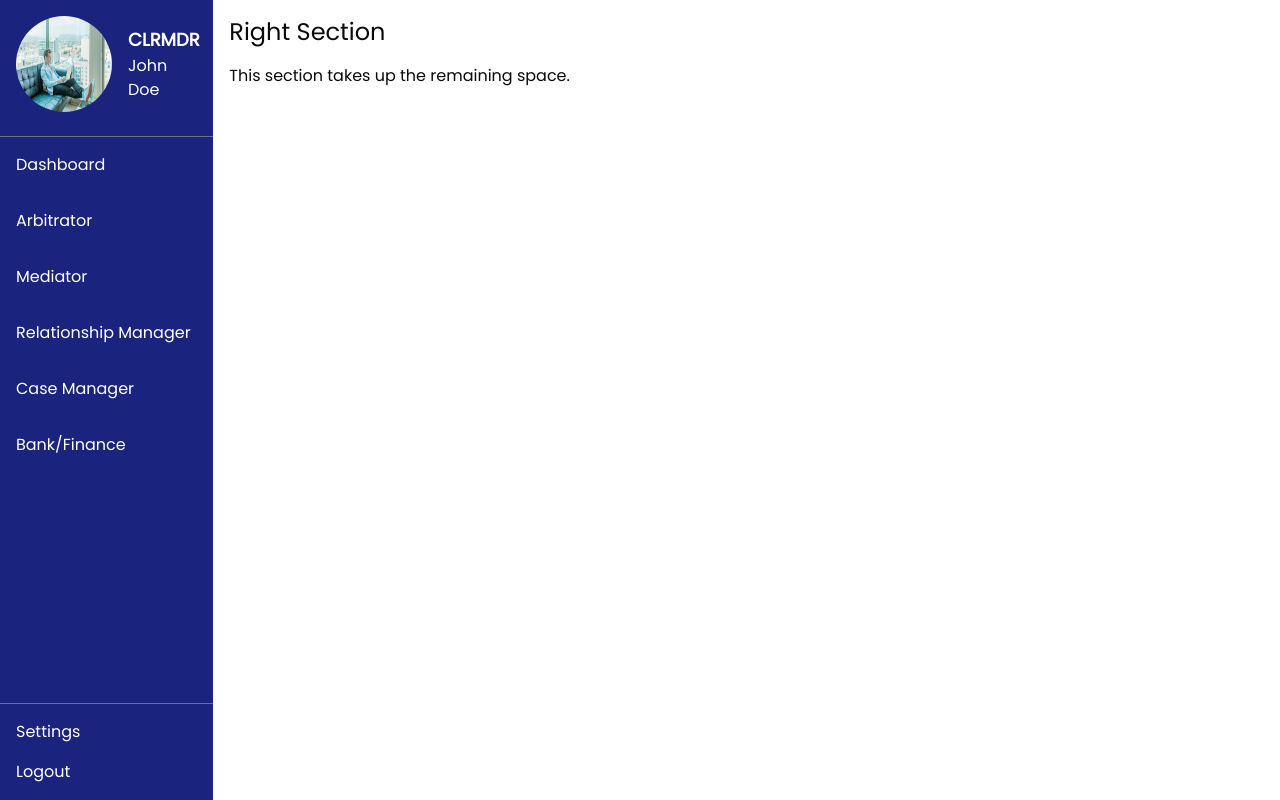
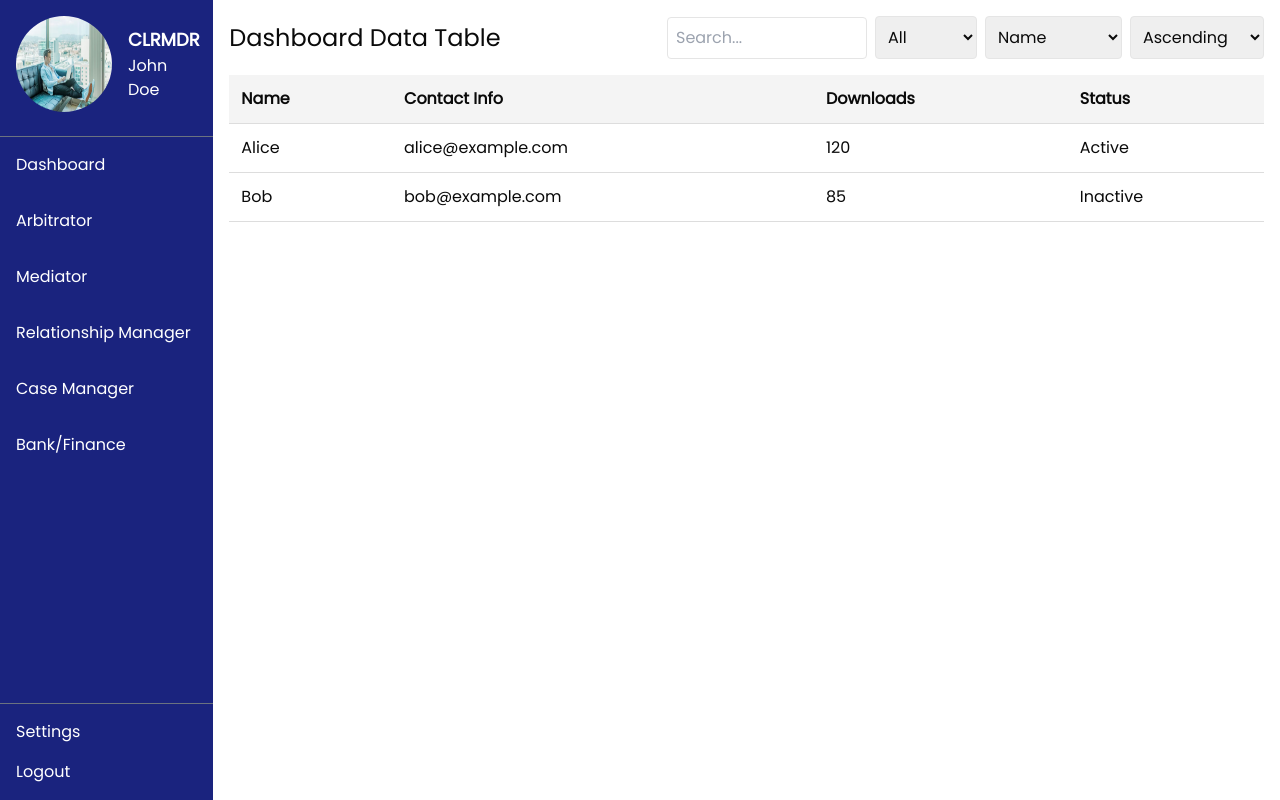
Before and after one commit to Nitingeek23/legalops-frontend, a Vue app: page /profile in a window 1280 px wide. Built offline with nearby package versions, Linux system fonts and the light colour scheme.

Commit message:
Tables added for different profile view. Functionalities for serach, filter, sort added statically

```diff
--- a/src/views/admin/ProfileView.vue
+++ b/src/views/admin/ProfileView.vue
@@ -16,12 +16,12 @@
 
       <!-- Options Section -->
       <div class="flex flex-col space-y-8 px-4" style="flex-grow: 1;">
-          <p class="cursor-pointer hover:text-gray-400">Dashboard</p>
-          <p class="cursor-pointer hover:text-gray-400">Arbitrator</p>
-          <p class="cursor-pointer hover:text-gray-400">Mediator</p>
-          <p class="cursor-pointer hover:text-gray-400">Relationship Manager</p>
-          <p class="cursor-pointer hover:text-gray-400">Case Manager</p>
-          <p class="cursor-pointer hover:text-gray-400">Bank/Finance</p>
+        <p class="cursor-pointer hover:text-gray-400" @click="selectOption('Dashboard')">Dashboard</p>
+        <p class="cursor-pointer hover:text-gray-400" @click="selectOption('Arbitrator')">Arbitrator</p>
+        <p class="cursor-pointer hover:text-gray-400" @click="selectOption('Mediator')">Mediator</p>
+        <p class="cursor-pointer hover:text-gray-400" @click="selectOption('Relationship Manager')">Relationship Manager</p>
+        <p class="cursor-pointer hover:text-gray-400" @click="selectOption('Case Manager')">Case Manager</p>
+        <p class="cursor-pointer hover:text-gray-400" @click="selectOption('Bank/Finance')">Bank/Finance</p>
       </div>
 
       <!-- Settings and Logout Section -->
@@ -33,17 +33,146 @@
     </div>
 
     <!-- Right Section -->
-      <div class="w-3/4 bg-white p-4">
-        <h2 class="text-2xl mb-4">Right Section</h2>
-        <p>This section takes up the remaining space.</p>
+    <div class="w-5/6 bg-white p-4">
+      <div class="flex justify-between items-center mb-4">
+        <h2 class="text-2xl">{{ selectedOption }} Data Table</h2>
+        <div class="flex items-center space-x-2">
+          <input
+            v-model="searchQuery"
+            type="text"
+            placeholder="Search..."
+            class="border rounded p-2"
+            style="width: 200px;"
+          />
+          <select v-model="filterStatus" class="border rounded p-2">
+            <option value="">All</option>
+            <option value="Active">Active</option>
+            <option value="Inactive">Inactive</option>
+          </select>
+          <select v-model="sortKey" class="border rounded p-2">
+            <option value="name">Name</option>
+            <option value="contactInfo">Contact Info</option>
+            <option value="downloads">Downloads</option>
+            <option value="status">Status</option>
+          </select>
+          <select v-model="sortOrder" class="border rounded p-2">
+            <option value="asc">Ascending</option>
+            <option value="desc">Descending</option>
+          </select>
+        </div>
+      </div>
+
+      <!-- Data Table -->
+      <table class="min-w-full bg-white">
+        <thead>
+          <tr>
+            <th class="py-2 px-4 border-b text-left">Name</th>
+            <th class="py-2 px-4 border-b text-left">Contact Info</th>
+            <th class="py-2 px-4 border-b text-left">Downloads</th>
+            <th class="py-2 px-4 border-b text-left">Status</th>
+          </tr>
+        </thead>
+        <tbody>
+          <tr v-for="item in filteredSortedData" :key="item.id">
+            <td class="py-2 px-4 border-b">{{ item.name }}</td>
+            <td class="py-2 px-4 border-b">{{ item.contactInfo }}</td>
+            <td class="py-2 px-4 border-b">{{ item.downloads }}</td>
+            <td class="py-2 px-4 border-b">{{ item.status }}</td>
+          </tr>
+        </tbody>
+      </table>
     </div>
   </div>
 </template>
 
 <script setup lang="ts">
-  import Separator from '@/components/custom/separator/Separator.vue'
+import { ref, computed } from 'vue';
+import Separator from '@/components/custom/separator/Separator.vue';
+
+const searchQuery = ref('');
+const filterStatus = ref('');
+const sortKey = ref('name');
+const sortOrder = ref('asc');
+const selectedOption = ref('Dashboard');
+
+const data = {
+  Dashboard: [
+    { id: 1, name: 'Alice', contactInfo: 'alice@example.com', downloads: 120, status: 'Active' },
+    { id: 2, name: 'Bob', contactInfo: 'bob@example.com', downloads: 85, status: 'Inactive' },
+  ],
+  Arbitrator: [
+    { id: 3, name: 'Charlie', contactInfo: 'charlie@example.com', downloads: 150, status: 'Active' },
+    { id: 4, name: 'Dave', contactInfo: 'dave@example.com', downloads: 90, status: 'Inactive' },
+  ],
+  Mediator: [
+    { id: 5, name: 'Eve', contactInfo: 'eve@example.com', downloads: 200, status: 'Active' },
+    { id: 6, name: 'Frank', contactInfo: 'frank@example.com', downloads: 60, status: 'Inactive' },
+  ],
+  'Relationship Manager': [
+    { id: 7, name: 'Grace', contactInfo: 'grace@example.com', downloads: 130, status: 'Active' },
+    { id: 8, name: 'Hank', contactInfo: 'hank@example.com', downloads: 70, status: 'Inactive' },
+  ],
+  'Case Manager': [
+    { id: 9, name: 'Ivy', contactInfo: 'ivy@example.com', downloads: 110, status: 'Active' },
+    { id: 10, name: 'Jack', contactInfo: 'jack@example.com', downloads: 95, status: 'Inactive' },
+  ],
+  'Bank/Finance': [
+    { id: 11, name: 'Karen', contactInfo: 'karen@example.com', downloads: 140, status: 'Active' },
+    { id: 12, name: 'Leo', contactInfo: 'leo@example.com', downloads: 50, status: 'Inactive' },
+  ],
+};
+
+const currentData = computed(() => data[selectedOption.value]);
+
+const filteredSortedData = computed(() => {
+  let result = currentData.value;
+
+  // Filter
+  if (filterStatus.value) {
+    result = result.filter(item => item.status === filterStatus.value);
+  }
+
+  // Search
+  if (searchQuery.value) {
+    result = result.filter(item =>
+      item.name.toLowerCase().includes(searchQuery.value.toLowerCase()) ||
+      item.contactInfo.toLowerCase().includes(searchQuery.value.toLowerCase())
+    );
+  }
+
+  // Sort
+  result = result.sort((a, b) => {
+    let modifier = 1;
+    if (sortOrder.value === 'desc') modifier = -1;
+    if (a[sortKey.value] < b[sortKey.value]) return -1 * modifier;
+    if (a[sortKey.value] > b[sortKey.value]) return 1 * modifier;
+    return 0;
+  });
+
+  return result;
+});
+
+function selectOption(option) {
+  selectedOption.value = option;
+}
 </script>
 
 <style scoped>
-  /* Additional styles can be added here */
+table {
+  width: 100%;
+  border-collapse: collapse;
+}
+
+th, td {
+  padding: 12px;
+  border-bottom: 1px solid #ddd;
+}
+
+th {
+  background-color: #f4f4f4;
+}
+
+tbody tr:hover {
+  background-color: #f1f1f1;
+}
 </style>
```
Lines whose indentation alone changed are shown as unchanged.
